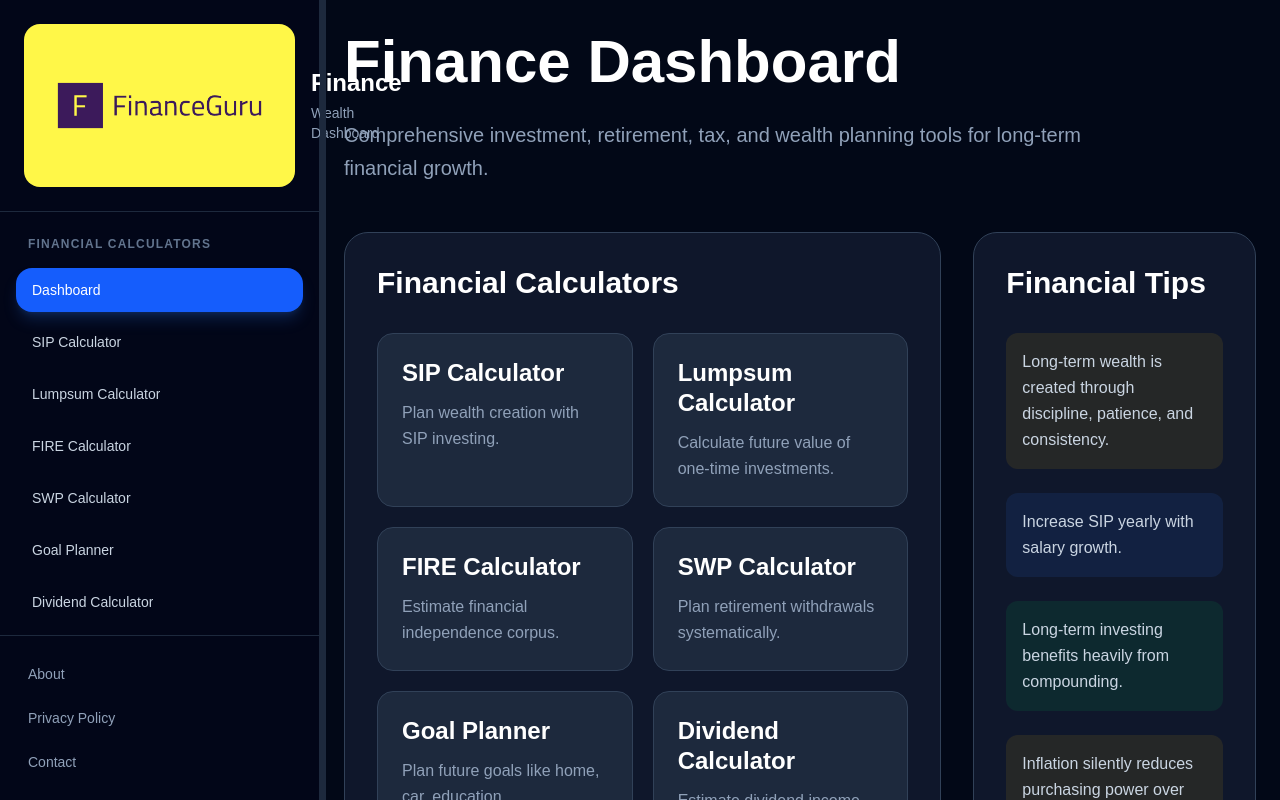
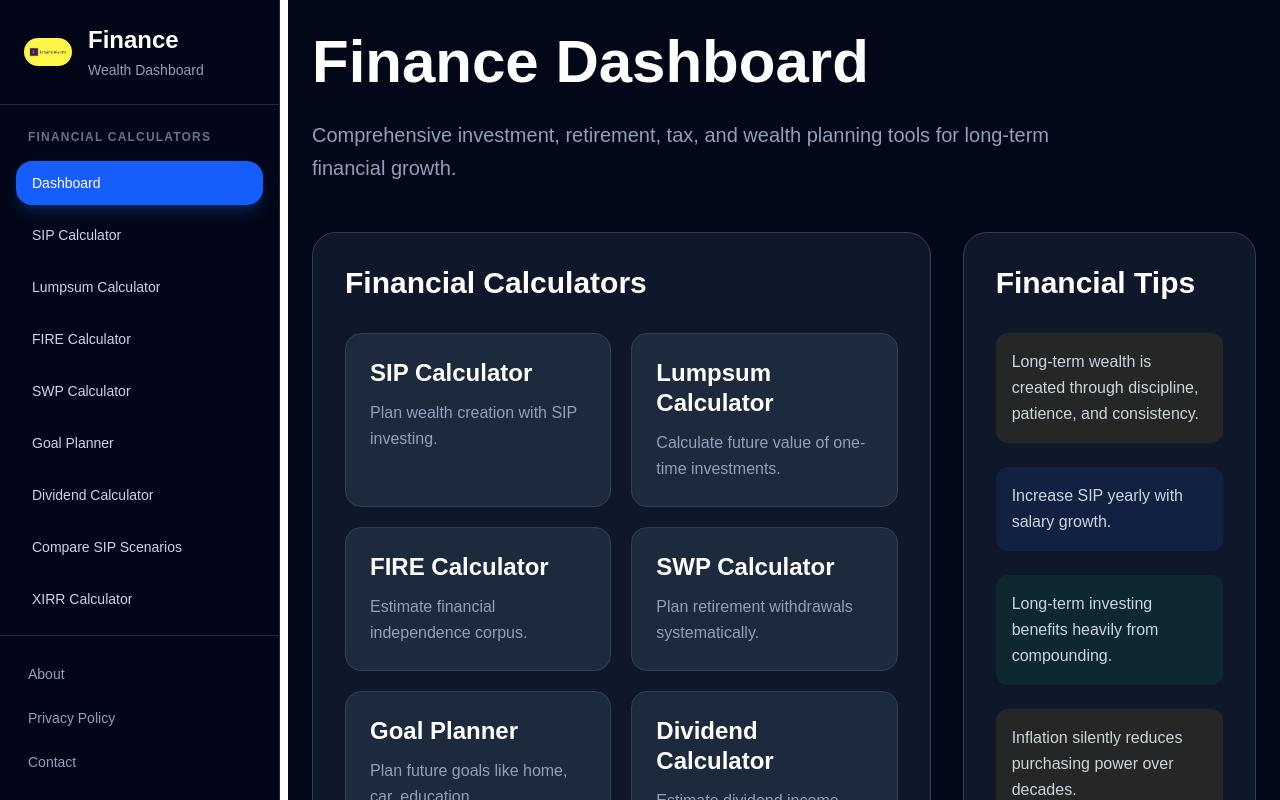
Before and after one commit to PranshuSachan003/finance-dashboard, a Next.js app: page / in a window 1280 px wide. Shown: the top 800 px of the page. Built offline with nearby package versions, Linux system fonts and the light colour scheme.

Commit message:
removing dragger

```diff
--- a/app/layout.tsx
+++ b/app/layout.tsx
@@ -36,11 +36,20 @@ export default function RootLayout({
         "
       >
 
-        <LayoutClient>
+        <div
+          className="
+          w-full
+          overflow-x-hidden
+          "
+        >
 
-          {children}
+          <LayoutClient>
 
-        </LayoutClient>
+            {children}
+
+          </LayoutClient>
+
+        </div>
 
       </body>
 
--- a/components/LayoutClient.tsx
+++ b/components/LayoutClient.tsx
@@ -1,18 +1,8 @@
 "use client";
 
-import {
-  useState,
-  useEffect,
-} from "react";
-
-import Sidebar
-from "./Sidebar";
-
-import Footer
-from "./Footer";
-
-import GoogleAnalytics
-from "./GoogleAnalytics";
+import Sidebar from "./Sidebar";
+import Footer from "./Footer";
+import GoogleAnalytics from "./GoogleAnalytics";
 
 export default function LayoutClient({
   children,
@@ -20,109 +10,30 @@ export default function LayoutClient({
   children: React.ReactNode;
 }) {
 
-  const [
-    sidebarWidth,
-    setSidebarWidth,
-  ] = useState(320);
-
-  const [
-    isDragging,
-    setIsDragging,
-  ] = useState(false);
-
-  useEffect(() => {
-
-    const handleMouseMove = (
-      e: MouseEvent
-    ) => {
-
-      if (!isDragging) return;
-
-      const newWidth =
-        Math.min(
-          Math.max(e.clientX, 240),
-          500
-        );
-
-      setSidebarWidth(newWidth);
-    };
-
-    const handleMouseUp = () => {
-
-      setIsDragging(false);
-
-      document.body.style.cursor =
-        "default";
-    };
-
-    window.addEventListener(
-      "mousemove",
-      handleMouseMove
-    );
-
-    window.addEventListener(
-      "mouseup",
-      handleMouseUp
-    );
-
-    return () => {
-
-      window.removeEventListener(
-        "mousemove",
-        handleMouseMove
-      );
-
-      window.removeEventListener(
-        "mouseup",
-        handleMouseUp
-      );
-    };
-
-  }, [isDragging]);
-
   return (
 
-    <div className="flex">
+    <div
+      className="
+      flex
+      w-full
+      min-h-screen
+      overflow-x-hidden
+      "
+    >
 
       {/* SIDEBAR */}
-      <Sidebar
-        sidebarWidth={sidebarWidth}
-      />
+      <Sidebar />
 
-      {/* DRAG HANDLE */}
-      <div
-        onMouseDown={() =>
-          setIsDragging(true)
-        }
-        className="
-        hidden
-        md:block
-        fixed
-        top-0
-        z-[60]
-        h-screen
-        w-1.5
-        cursor-col-resize
-        bg-slate-800
-        hover:bg-blue-500
-        transition-colors
-        "
-        style={{
-          left: `${sidebarWidth}px`,
-        }}
-      />
-
-      {/* MAIN */}
+      {/* MAIN CONTENT */}
       <main
         className="
         flex-1
+        min-w-0
         min-h-screen
-        transition-all
-        duration-75
+        overflow-x-hidden
+
+        md:ml-72
         "
-        style={{
-          marginLeft: `${sidebarWidth}px`,
-        }}
       >
 
         {children}
--- a/components/Sidebar.tsx
+++ b/components/Sidebar.tsx
@@ -12,10 +12,6 @@ import {
   Menu,
   X,
 } from "lucide-react";
-
-type SidebarProps = {
-  sidebarWidth: number;
-};
 
 const calculatorItems = [
   {
@@ -148,9 +144,7 @@ const footerItems = [
   },
 ];
 
-export default function Sidebar({
-  sidebarWidth,
-}: SidebarProps) {
+export default function Sidebar() {
 
   const pathname =
     usePathname();
@@ -246,6 +240,7 @@ export default function Sidebar({
           flex
           items-center
           gap-3
+          min-w-0
           "
         >
 
@@ -256,23 +251,22 @@ export default function Sidebar({
             height={40}
             className="
             rounded-xl
-            w-auto
-            h-auto
+            shrink-0
             "
           />
 
-          <div>
+          <div className="min-w-0">
 
             <h1
               className="
-              text-lg
+              text-base
               font-bold
               text-white
-              leading-none
+              truncate
               "
             >
 
-              Finance
+              Finance Dashboard
 
             </h1>
 
@@ -280,11 +274,11 @@ export default function Sidebar({
               className="
               text-xs
               text-slate-400
-              mt-1
+              truncate
               "
             >
 
-              Wealth Dashboard
+              Wealth Planning Tools
 
             </p>
 
@@ -304,6 +298,7 @@ export default function Sidebar({
           rounded-xl
           bg-slate-800
           text-white
+          shrink-0
           "
         >
 
@@ -354,14 +349,12 @@ export default function Sidebar({
 
       {/* SIDEBAR */}
       <aside
-        style={{
-          width: `${sidebarWidth}px`,
-        }}
         className={`
         fixed
         top-0
         left-0
         h-screen
+        w-[280px]
         bg-slate-950
         border-r
         border-slate-800
@@ -371,35 +364,25 @@ export default function Sidebar({
         transition-transform
         duration-300
 
-        md:translate-x-0
-
         ${
           mobileOpen
             ? "translate-x-0"
-            : "-translate-x-full"
+            : "-translate-x-full md:translate-x-0"
         }
-
-        md:flex
         `}
       >
 
-        {/* BRAND */}
+        {/* DESKTOP BRAND */}
         <div
           className="
+          hidden
+          md:flex
+          items-center
+          gap-4
           px-6
           py-6
           border-b
           border-slate-800
-          hidden
-          md:block
-          "
-        >
-
-          <div
-            className="
-            flex
-            items-center
-            gap-4
           "
         >
 
@@ -410,8 +393,6 @@ export default function Sidebar({
             height={48}
             className="
             rounded-2xl
-              w-auto
-              h-auto
             "
           />
 
@@ -445,15 +426,11 @@ export default function Sidebar({
 
         </div>
 
-        </div>
-
-        {/* MOBILE SPACING */}
+        {/* MOBILE TOP SPACING */}
         <div
           className="
           h-16
           md:hidden
-          border-b
-          border-slate-800
           "
         />
 
@@ -462,16 +439,13 @@ export default function Sidebar({
           className="
           flex-1
           overflow-y-auto
+          px-4
+          py-6
           "
         >
 
           {/* CALCULATORS */}
-          <div
-            className="
-            px-4
-            py-6
-            "
-          >
+          <div className="mb-8">
 
             <h2
               className="
@@ -489,11 +463,7 @@ export default function Sidebar({
 
             </h2>
 
-            <nav
-              className="
-              space-y-2
-              "
-            >
+            <nav className="space-y-2">
 
               {
                 calculatorItems.map(
@@ -506,12 +476,7 @@ export default function Sidebar({
           </div>
 
           {/* EDUCATION */}
-          <div
-            className="
-            px-4
-            pb-8
-            "
-          >
+          <div>
 
             <h2
               className="
@@ -529,11 +494,7 @@ export default function Sidebar({
 
             </h2>
 
-            <nav
-              className="
-              space-y-2
-              "
-            >
+            <nav className="space-y-2">
 
               {
                 educationItems.map(
@@ -557,11 +518,7 @@ export default function Sidebar({
           "
         >
 
-          <div
-            className="
-            space-y-2
-            "
-          >
+          <div className="space-y-2">
 
             {
               footerItems.map(
```
Lines whose indentation alone changed are shown as unchanged.
